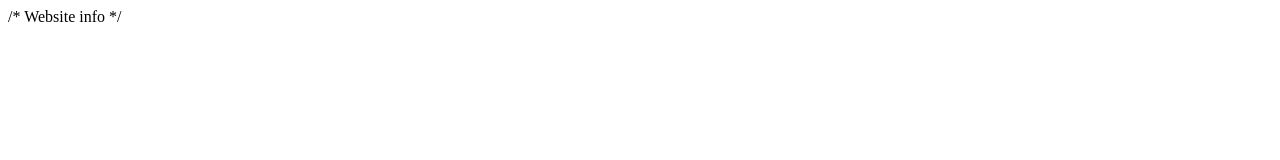
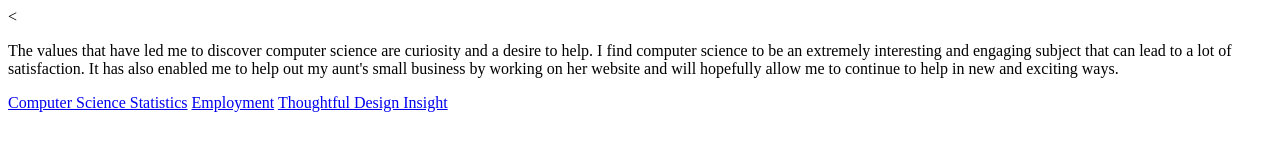
Before and after one commit to jacobballard/values, a plain HTML site: page index.html in a window 1280 px wide. Drawn offline with Linux system fonts and the light colour scheme.

Commit message:
Update index.html
Added needed material

```diff
--- a/index.html
+++ b/index.html
@@ -1 +1,18 @@
-/* Website info */
+<<!DOCTYPE html>
+<html lang="en" dir="ltr">
+  <head>
+    <meta charset="utf-8">
+    <title>My Values</title>
+  </head>
+  <body>
+    <p>The values that have led me to discover computer science are curiosity and a desire to help. I find computer science to be an extremely interesting and engaging
+    subject that can lead to a lot of satisfaction.  It has also enabled me to help out my aunt's small business by working on her website and will hopefully allow me
+    to continue to help in new and exciting ways.</p>
+
+    <p> <a href="https://datausa.io/profile/cip/110701/">Computer Science Statistics</a>
+      <a href="https://sites.google.com/site/coolcsdemos/statistics#TOC-Employment">Employment</a>
+      <a href="https://www.marketingsherpa.com/article/case-study/website-redesign-leads-to-34">Thoughtful Design Insight</a>
+
+        </p>
+      </body>
+</html>
```
